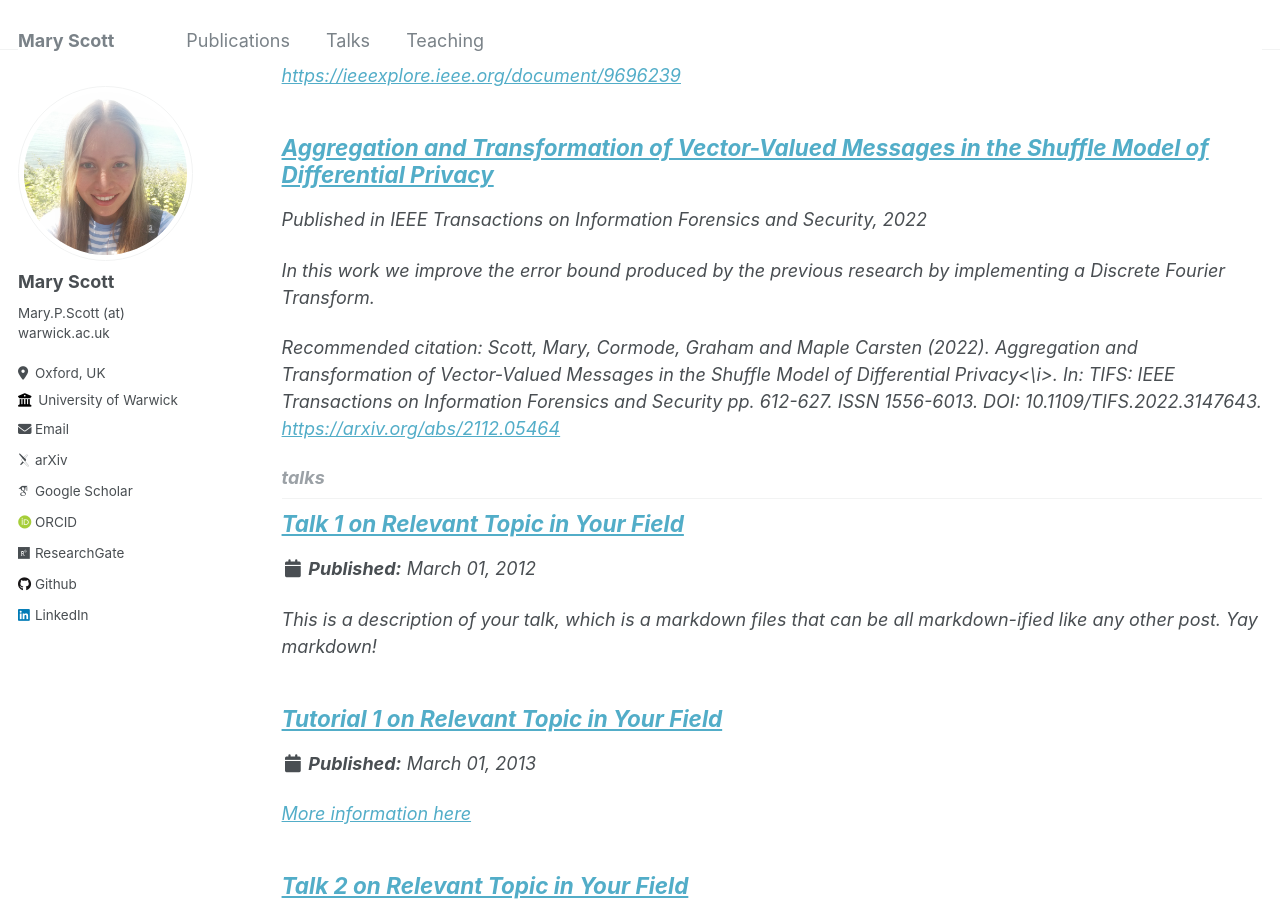
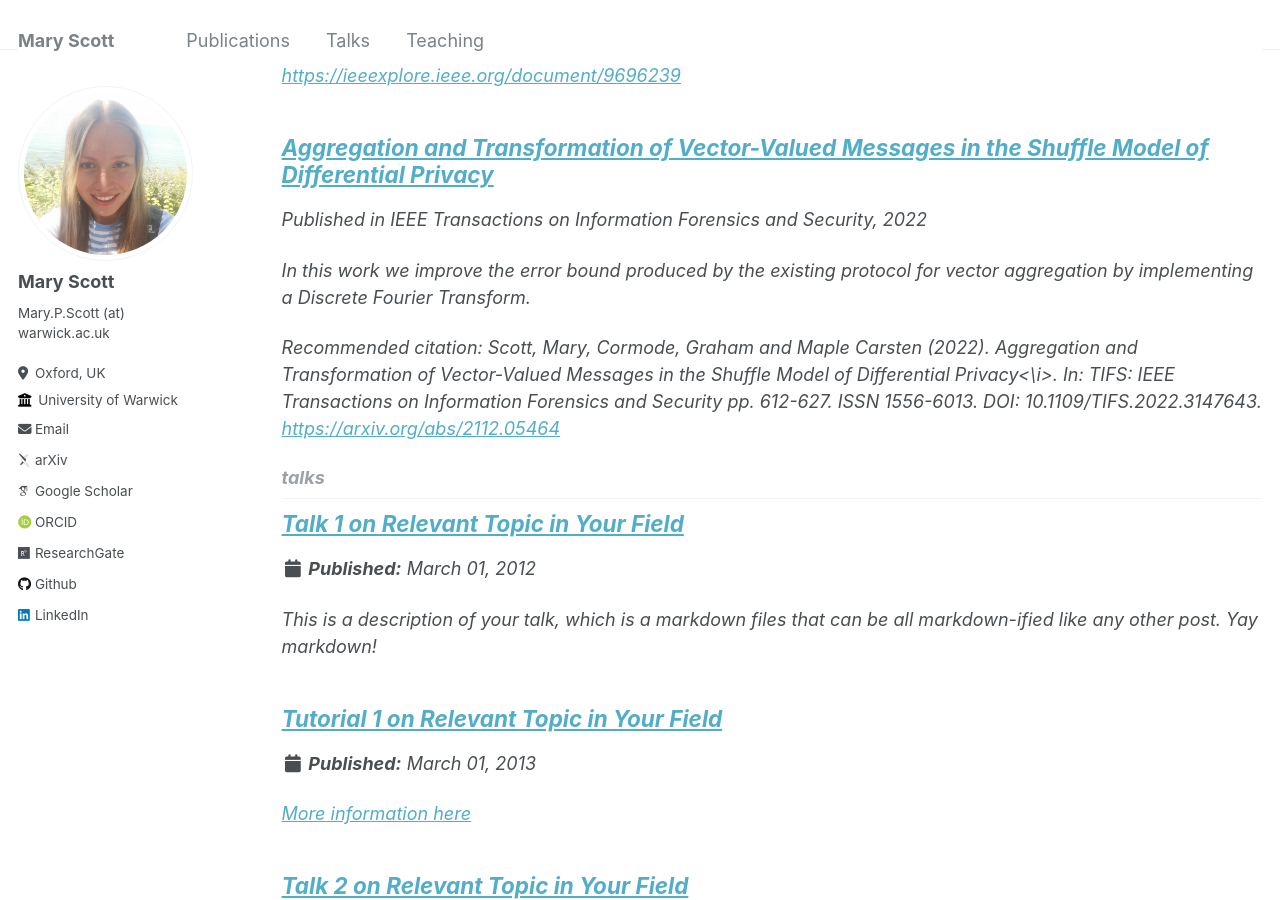
Before and after one commit to mary-python/mary-python.github.io, a Jekyll site: the page built from _pages/collection-archive.html, in a window 1280 px wide and 900 px high, scrolled down 1332 px. Built offline with Jekyll 4.4.1, drawn with Linux system fonts in a browser that asks for light colours; some web fonts are replaced.

Commit message:
Update 2022-01-28-aggregation.md

```diff
--- a/_publications/2022-01-28-aggregation.md
+++ b/_publications/2022-01-28-aggregation.md
@@ -2,7 +2,7 @@
 title: "Aggregation and Transformation of Vector-Valued Messages in the Shuffle Model of Differential Privacy"
 collection: publications
 permalink: /publications/2022-01-28-aggregation
-excerpt: 'In this work we improve the error bound produced by the previous research by implementing a Discrete Fourier Transform.'
+excerpt: 'In this work we improve the error bound produced by the existing protocol for vector aggregation by implementing a Discrete Fourier Transform.'
 date: 2022-01-28
 venue: 'IEEE Transactions on Information Forensics and Security'
 paperurl: 'https://arxiv.org/abs/2112.05464'
```
